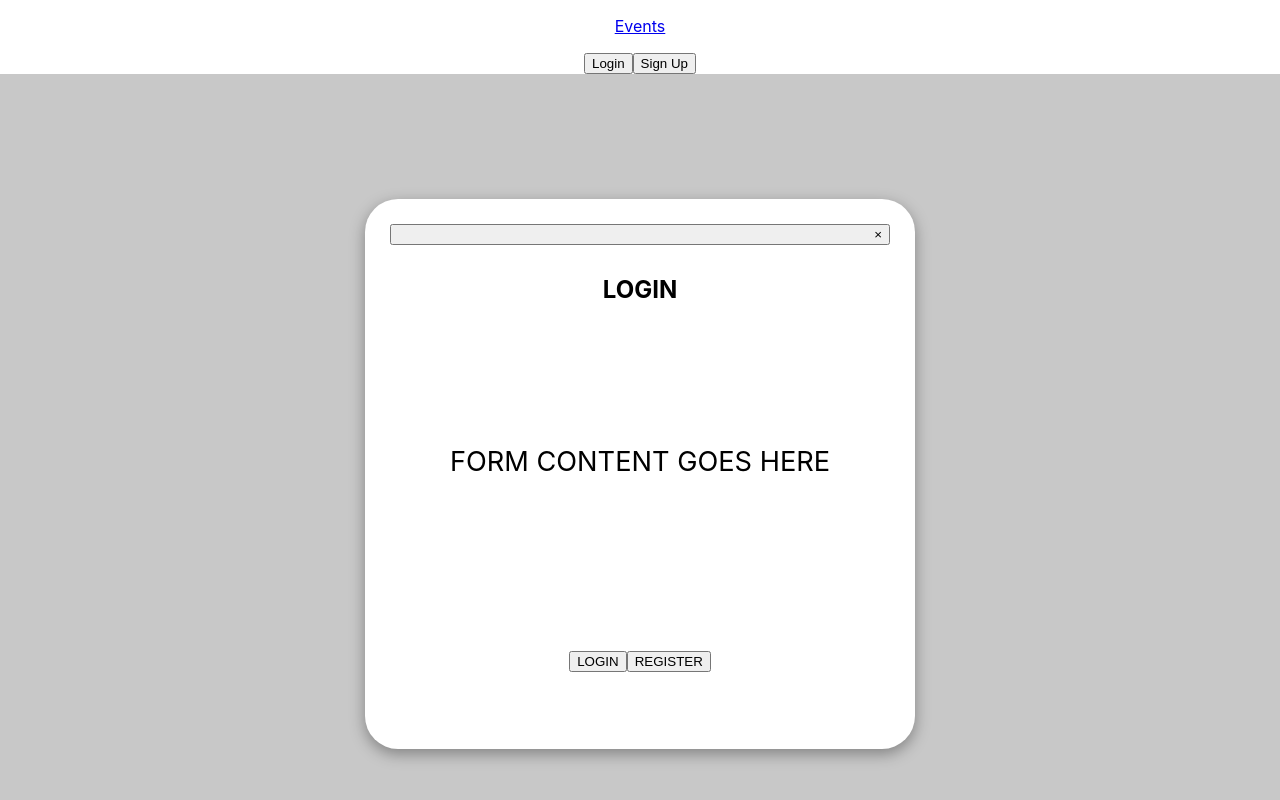
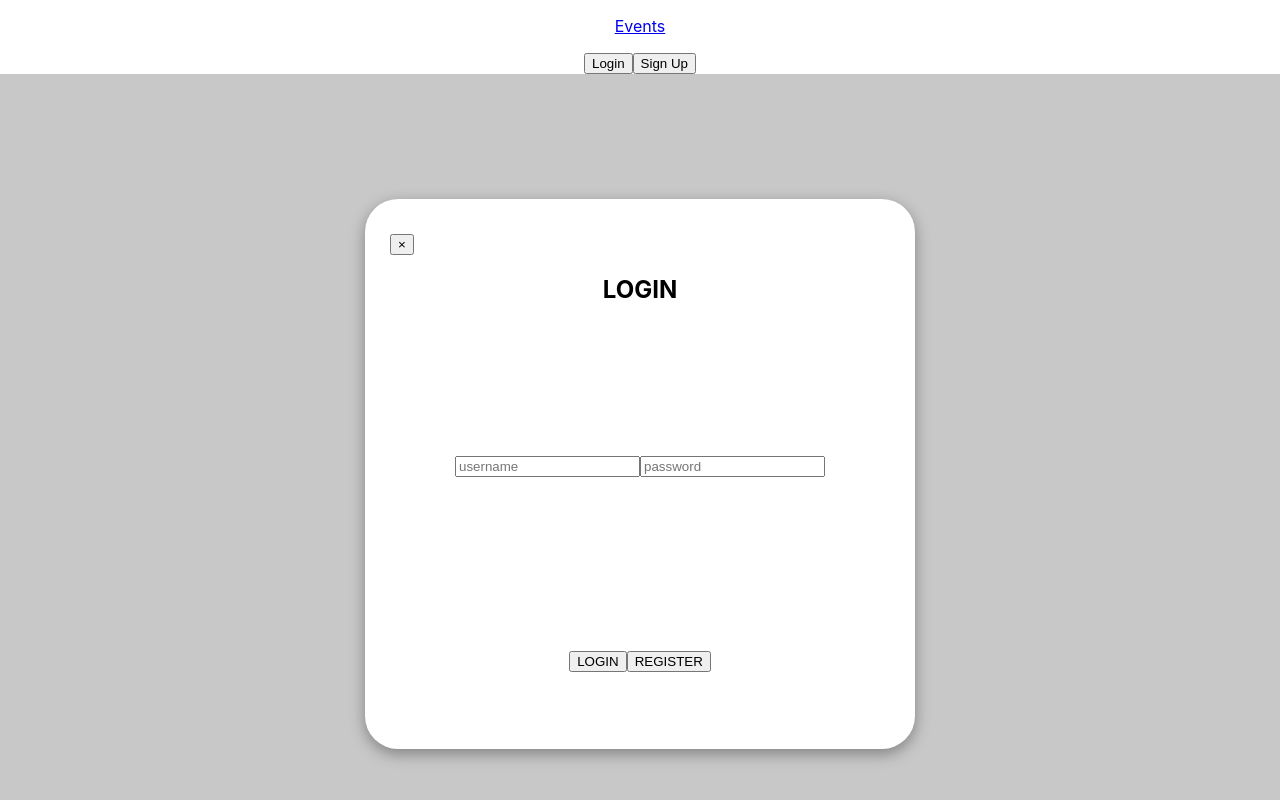
Before and after one commit to benjaminrogerlewin/tickit-front-end, a React (Create React App) app in the folder tickit/: page /login in a window 1280 px wide. Both pictures are taken after a click on the button "Login". Built offline with nearby package versions, Linux system fonts and the light colour scheme; no server answers.

Commit message:
form initiated

```diff
--- a/tickit/src/components/Login.jsx
+++ b/tickit/src/components/Login.jsx
@@ -1,31 +1,67 @@
 import '../Modal.css';
-import React, { useState } from 'react';
+import React, { useRef, useState } from 'react';
 
 import SignUp from './SignUp'
 
 
 function Login({setOpenLogin}) {
 
+    const userRef = useRef();
+
     const [registerOpen, setRegisterOpen] = useState(false);
     const [loginOpen, setLoginOpen] = useState(false);
+
+    const [user, setUser] = useState("");
+    const [password, setPassword] = useState("");
+    const [message, setMessage] = useState("");
+    const [isLoggedIn, setIsLoggedIn] = useState(false);
+    const [modalState, setModalState] = useState("block");
+
+    const handleSubmit = async (e) => {
+        e.preventDefault();
+        setUser("");
+        setPassword("");
+        setIsLoggedIn(true);
+      };
 
     return (
         <div className="modal-background">
             <section className="modal-container">
-                <button
-                    className="close-modal"
-                    onClick={() => {setOpenLogin(false);}}
-                    >
-                    &times;
-                </button>
                 <div className="modal-header">
+                    <button
+                        className="close-modal"
+                        onClick={() => {setOpenLogin(false);}}
+                        >
+                        &times;
+                    </button>
                     <h1 className="modal-title">LOGIN</h1>
                 </div>
                 <div className="modal-body">
-                    <p> FORM CONTENT GOES HERE </p>
+                    <form onSubmit={handleSubmit}>
+                    <input
+                        id="username"
+                        type="text"
+                        placeholder="username"
+                        ref={userRef}
+                        onChange={(e) => setUser(e.target.value)}
+                        required
+                    ></input>
+
+                    <input
+                        type="password"
+                        placeholder="password"
+                        id="password"
+                        onChange={(e) => setPassword(e.target.value)}
+                        required
+                    />
+                    </form>
                 </div>
                 <div className="modal-footer">
-                    <button>LOGIN</button>
+                    <button
+                        type="submit"
+                    >
+                        LOGIN
+                        </button>
                     <button
                     className="primary-button"
                     onClick={() => {
```
